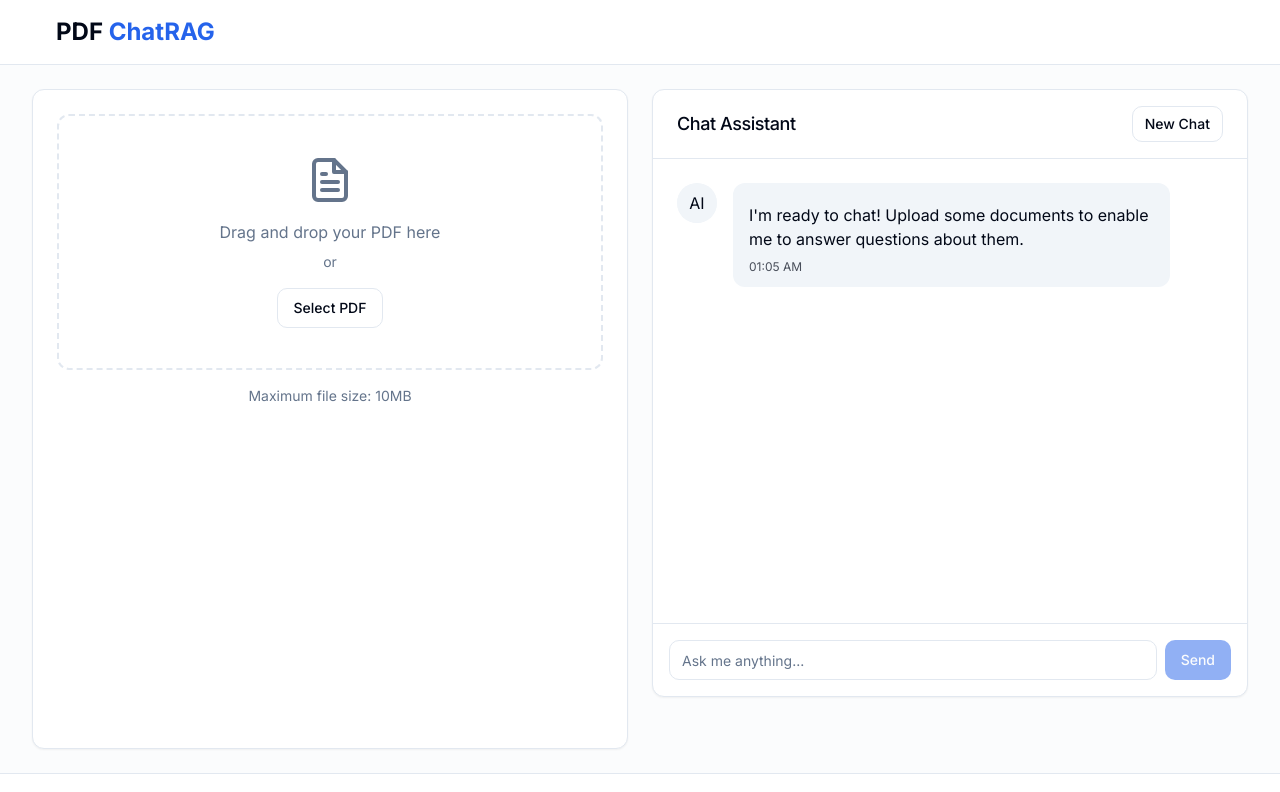
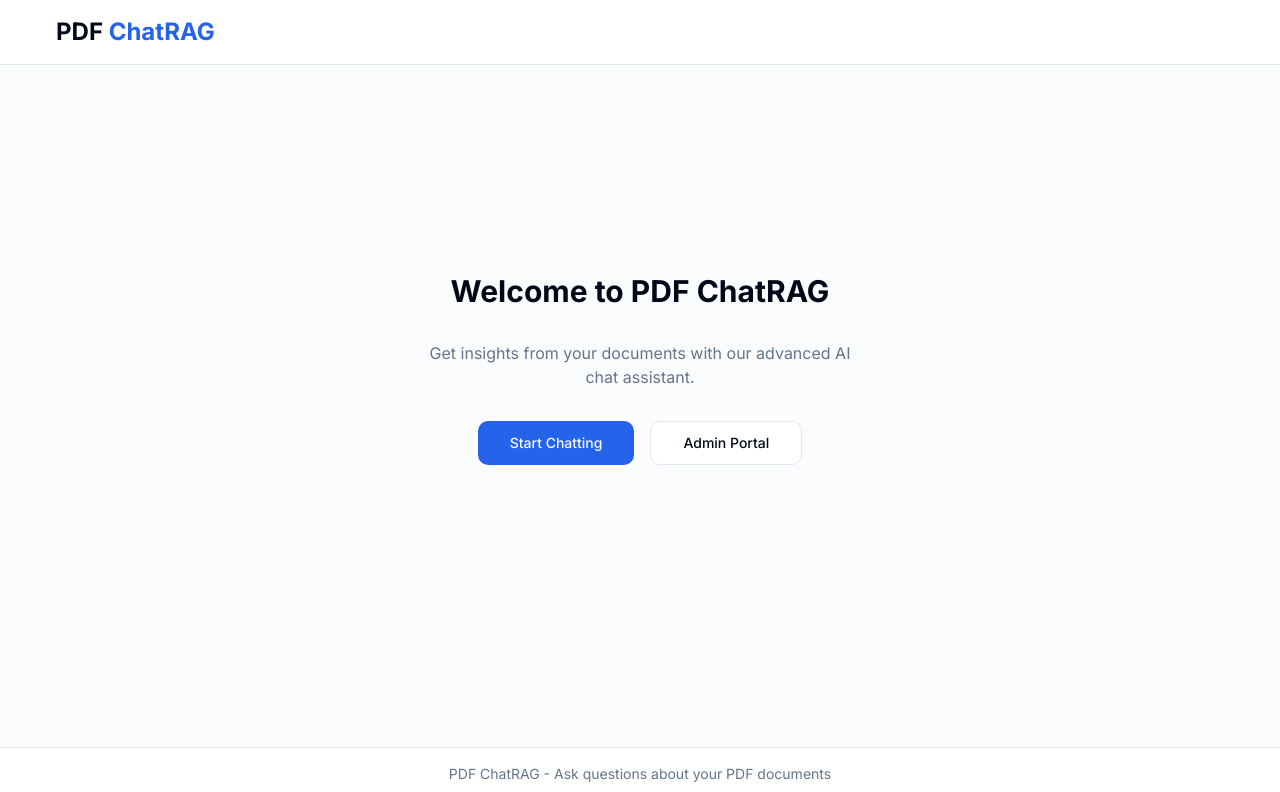
Before and after one commit to DanielMilstein/doc-talk-smart-bot, a React (Vite) app: page / in a window 1280 px wide. Shown: the top 792 px of the page. Built offline with nearby package versions, Linux system fonts and the light colour scheme.

Commit message:
feat: Separate PDF upload and chat pages
Separate the PDF upload and chat functionality into distinct pages to facilitate user login implementation for different user roles.

```diff
--- a/src/App.tsx
+++ b/src/App.tsx
@@ -6,6 +6,7 @@ import { QueryClient, QueryClientProvider } from "@tanstack/react-query";
 import { BrowserRouter, Routes, Route } from "react-router-dom";
 import Index from "./pages/Index";
 import Chat from "./pages/Chat";
+import Admin from "./pages/Admin";
 import NotFound from "./pages/NotFound";
 
 const queryClient = new QueryClient();
@@ -19,6 +20,7 @@ const App = () => (
         <Routes>
           <Route path="/" element={<Index />} />
           <Route path="/chat" element={<Chat />} />
+          <Route path="/admin" element={<Admin />} />
           {/* ADD ALL CUSTOM ROUTES ABOVE THE CATCH-ALL "*" ROUTE */}
           <Route path="*" element={<NotFound />} />
         </Routes>
--- /dev/null
+++ b/src/pages/Admin.tsx
@@ -0,0 +1,69 @@
+
+import React, { useState } from "react";
+import { PDFData } from "@/components/PDFUploader";
+import PDFUploader from "@/components/PDFUploader";
+import PDFList from "@/components/PDFList";
+import { toast } from "sonner";
+import { Button } from "@/components/ui/button";
+import { useNavigate } from "react-router-dom";
+
+const Admin: React.FC = () => {
+  const [pdfs, setPdfs] = useState<PDFData[]>([]);
+  const [isProcessing, setIsProcessing] = useState(false);
+  const navigate = useNavigate();
+
+  const handleFileProcessed = (pdfData: PDFData) => {
+    setIsProcessing(true);
+
+    // Simulate PDF processing time
+    setTimeout(() => {
+      setPdfs((prev) => [...prev, pdfData]);
+      setIsProcessing(false);
+      toast.success("PDF successfully processed");
+    }, 1000);
+  };
+
+  const handleDeletePDF = (id: string) => {
+    setPdfs((prev) => prev.filter((pdf) => pdf.id !== id));
+    toast.success("Document removed");
+  };
+
+  const handleGoToChat = () => {
+    navigate("/chat");
+  };
+
+  return (
+    <div className="min-h-screen bg-secondary/30 flex flex-col">
+      <header className="bg-background border-b py-4 px-6">
+        <div className="container flex items-center justify-between">
+          <h1 className="text-2xl font-bold text-foreground">
+            PDF <span className="text-primary">ChatRAG</span> Admin
+          </h1>
+          <Button onClick={handleGoToChat}>Go to Chat</Button>
+        </div>
+      </header>
+
+      <main className="container flex-grow py-6">
+        <div className="space-y-6">
+          <PDFUploader
+            onFileProcessed={handleFileProcessed}
+            isProcessing={isProcessing}
+          />
+
+          <PDFList
+            pdfs={pdfs}
+            onDeletePDF={handleDeletePDF}
+          />
+        </div>
+      </main>
+
+      <footer className="bg-background border-t py-4 px-6 text-center text-sm text-muted-foreground">
+        <div className="container">
+          PDF ChatRAG Admin - Upload and manage documents
+        </div>
+      </footer>
+    </div>
+  );
+};
+
+export default Admin;
--- a/src/pages/Chat.tsx
+++ b/src/pages/Chat.tsx
@@ -12,7 +12,7 @@ const Chat: React.FC = () => {
   // In a real application, you would fetch the PDFs from your storage/database here
   // For now, we'll just use a mock example
   useEffect(() => {
-    // Mock fetching PDFs from storage
+    // Mock fetching PDFs from storage that would be uploaded by admins
     const mockPdfs: PDFData[] = [
       {
         id: "pdf1",
@@ -39,7 +39,7 @@ const Chat: React.FC = () => {
     // Logic to start a new chat
   };
 
-  const handleBackToList = () => {
+  const handleGoToHome = () => {
     navigate("/");
   };
 
@@ -48,10 +48,10 @@ const Chat: React.FC = () => {
       <header className="bg-background border-b py-4 px-6">
         <div className="container flex items-center justify-between">
           <h1 className="text-2xl font-bold text-foreground">
-            PDF <span className="text-primary">ChatRAG</span>
+            PDF <span className="text-primary">ChatRAG</span> Chat
           </h1>
-          <Button variant="outline" onClick={handleBackToList}>
-            Back to Documents
+          <Button variant="outline" onClick={handleGoToHome}>
+            Back to Home
           </Button>
         </div>
       </header>
--- a/src/pages/Index.tsx
+++ b/src/pages/Index.tsx
@@ -1,34 +1,17 @@
 
-import React, { useState } from "react";
-import { PDFData } from "@/components/PDFUploader";
-import PDFUploader from "@/components/PDFUploader";
-import PDFList from "@/components/PDFList";
-import ChatInterface from "@/components/ChatInterface";
-import { toast } from "sonner";
+import React, { useEffect } from "react";
+import { useNavigate } from "react-router-dom";
+import { Button } from "@/components/ui/button";
 
 const Index: React.FC = () => {
-  const [pdfs, setPdfs] = useState<PDFData[]>([]);
-  const [isProcessing, setIsProcessing] = useState(false);
+  const navigate = useNavigate();
 
-  const handleFileProcessed = (pdfData: PDFData) => {
-    setIsProcessing(true);
-
-    // Simulate PDF processing time
-    setTimeout(() => {
-      setPdfs((prev) => [...prev, pdfData]);
-      setIsProcessing(false);
-      toast.success("PDF successfully processed");
-    }, 1000);
+  const goToChat = () => {
+    navigate("/chat");
   };
 
-  const handleDeletePDF = (id: string) => {
-    setPdfs((prev) => prev.filter((pdf) => pdf.id !== id));
-    toast.success("Document removed");
-  };
-
-  const handleStartNewChat = () => {
-    // Reset chat to initial state
-    toast.success("Started a new chat");
+  const goToAdmin = () => {
+    navigate("/admin");
   };
 
   return (
@@ -42,26 +25,19 @@ const Index: React.FC = () => {
       </header>
 
       <main className="container flex-grow py-6">
-        <div className="grid grid-cols-1 lg:grid-cols-2 gap-6">
-          {/* Left column: PDF upload and management */}
-          <div className="space-y-6">
-            <PDFUploader
-              onFileProcessed={handleFileProcessed}
-              isProcessing={isProcessing}
-            />
+        <div className="flex flex-col items-center justify-center space-y-8 h-[70vh]">
+          <h2 className="text-3xl font-bold">Welcome to PDF ChatRAG</h2>
+          <p className="text-muted-foreground text-center max-w-md">
+            Get insights from your documents with our advanced AI chat assistant.
+          </p>
 
-            <PDFList
-              pdfs={pdfs}
-              onDeletePDF={handleDeletePDF}
-            />
-          </div>
-
-          {/* Right column: Chat interface */}
-          <div className="h-[calc(100vh-12rem)]">
-            <ChatInterface
-              pdfs={pdfs}
-              onStartNewChat={handleStartNewChat}
-            />
+          <div className="flex flex-col sm:flex-row gap-4">
+            <Button size="lg" onClick={goToChat}>
+              Start Chatting
+            </Button>
+            <Button size="lg" variant="outline" onClick={goToAdmin}>
+              Admin Portal
+            </Button>
           </div>
         </div>
       </main>
```
